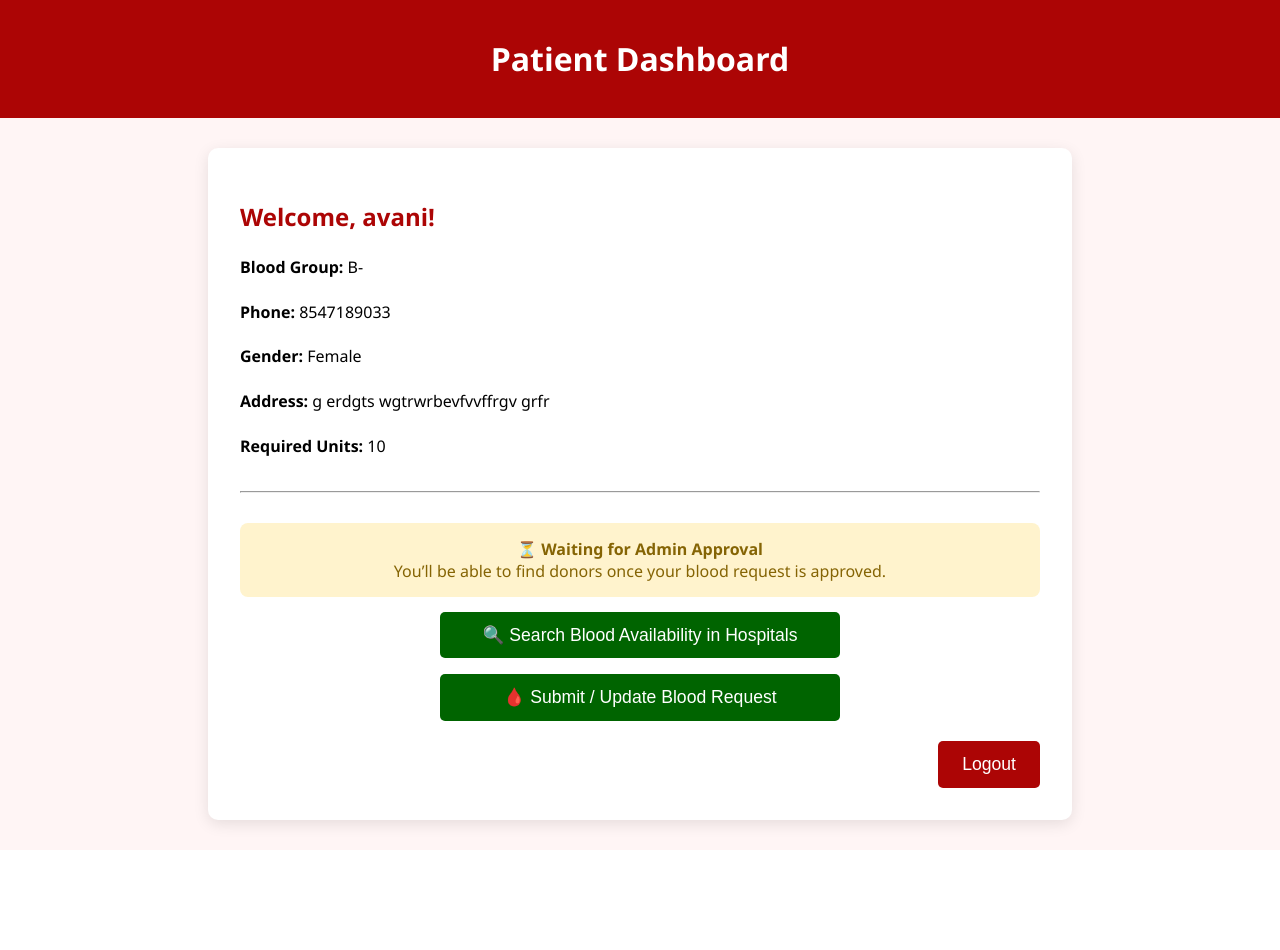
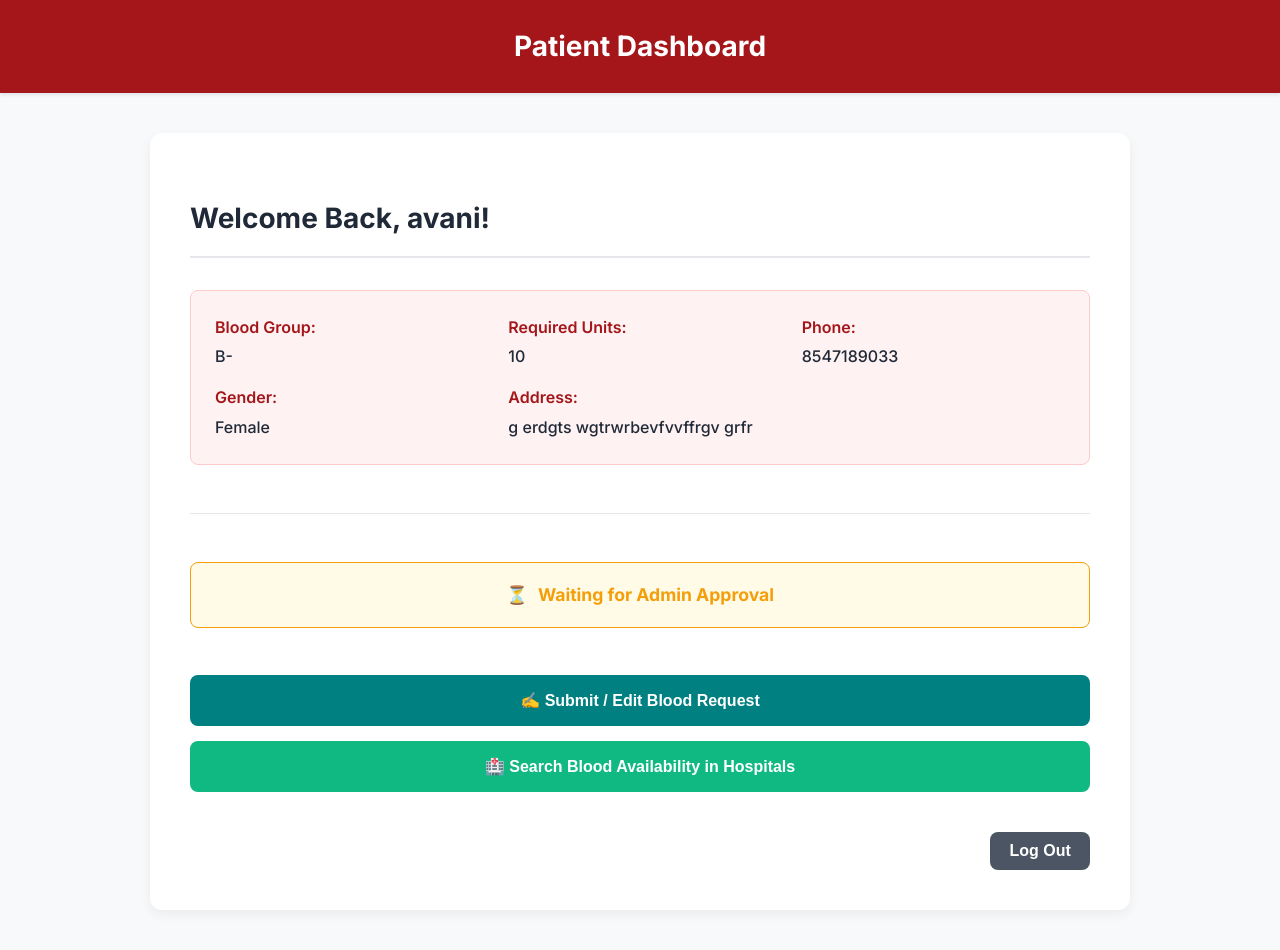
Before and after one commit to arathyrajeesh/blood-bank-management-django, a Django app: template bloodmanager/templates/patient/patient_dashboard.html in a window 1280 px wide. Before the commit the page ends 833 px from the top, so only its background shows below. Run offline with Django 5.2, Linux system fonts and the light colour scheme; the template is opened without the code that fills it: values that come from a table or form of the project are taken from there, others are empty; data comes from the database, SQL or seed files in the repository; tables that the repository leaves empty hold one stand-in row (values such as "Sample post").

Commit message:
patient dahsboad set

```diff
--- a/bloodmanager/templates/patient/patient_dashboard.html
+++ b/bloodmanager/templates/patient/patient_dashboard.html
@@ -1,52 +1,162 @@
+{% load static %}
 <!DOCTYPE html>
 <html lang="en">
 <head>
 <meta charset="UTF-8">
 <meta name="viewport" content="width=device-width, initial-scale=1.0">
 <title>Patient Dashboard | Blood Bank</title>
+<link href="https://fonts.googleapis.com/css2?family=Inter:wght@400;500;600;700&display=swap" rel="stylesheet">
 <style>
+    :root {
+        --primary-red: #a4161a;
+        --secondary-red: #d32f2f;
+        --accent-green: #059669;
+        --background: #f8f9fa;
+        --card-bg: #ffffff;
+        --text-dark: #1f2937;
+        --text-light: #4b5563;
+        --border: #e5e7eb;
+        --shadow: 0 4px 12px rgba(0,0,0,0.06);
+        --pending: #f59e0b;
+        --edit-btn: #3b82f6;
+    }
+
     body {
-        font-family: 'Segoe UI', Tahoma, sans-serif;
-        background: #fff5f5;
+        font-family: 'Inter', sans-serif;
+        background: var(--background);
+        color: var(--text-dark);
         margin: 0;
-        padding: 0;
+        line-height: 1.6;
     }
+
     header {
-        background: rgb(172, 5, 5);
-        color: white;
-        padding: 1rem;
+        background: var(--primary-red);
+        color: var(--card-bg);
+        padding: 1.5rem;
         text-align: center;
+        box-shadow: 0 2px 4px rgba(0,0,0,0.1);
     }
+    header h1 {
+        margin: 0;
+        font-size: 1.75rem;
+        font-weight: 700;
+    }
+
     .container {
-        max-width: 800px;
-        background: white;
-        margin: 30px auto;
+        max-width: 900px;
+        background: var(--card-bg);
+        margin: 40px auto;
+        padding: 2.5rem;
+        border-radius: 12px;
+        box-shadow: var(--shadow);
+    }
+
+    h2 {
+        color: var(--text-dark);
+        font-size: 1.75rem;
+        font-weight: 700;
+        border-bottom: 2px solid var(--border);
+        padding-bottom: 15px;
+        margin-bottom: 2rem;
+    }
+
+    .info-card {
+        background: #fef2f2;
+        border: 1px solid #fecaca;
+        border-radius: 8px;
+        padding: 1.5rem;
+        display: grid;
+        grid-template-columns: repeat(auto-fit, minmax(250px, 1fr));
+        gap: 15px 30px;
+        margin-bottom: 2rem;
+    }
+
+    .info-card p { margin: 0; font-size: 1rem; }
+    .info-card strong { color: var(--primary-red); font-weight: 600; display: block; margin-bottom: 4px; }
+    .info-card span { color: var(--text-dark); font-weight: 500; }
+
+    .status-alert {
+        text-align: center;
+        padding: 18px;
+        border-radius: 8px;
+        font-weight: 600;
+        margin-bottom: 2rem;
+        display: flex;
+        align-items: center;
+        justify-content: center;
+        font-size: 1.1rem;
+    }
+    .pending {
+        background: #fffbe6;
+        color: var(--pending);
+        border: 1px solid var(--pending);
+    }
+    .pending strong { margin-left: 10px; }
+
+    .action-group { display: flex; flex-direction: column; gap: 15px; margin-top: 2rem; }
+
+    button {
+        width: 100%;
+        padding: 1rem 1.5rem;
+        border: none;
+        border-radius: 8px;
+        cursor: pointer;
+        font-size: 1rem;
+        font-weight: 600;
+        transition: background 0.3s ease, transform 0.1s ease;
+    }
+
+    .btn-edit-profile { background: var(--edit-btn); color: #fff; }
+    .btn-edit-profile:hover { background: #2563eb; }
+
+    .btn-find-donor { background: var(--primary-red); color: #fff; }
+    .btn-find-donor:hover { background: var(--secondary-red); }
+    .btn-search-hospitals { background: #10b981; color: #fff; }
+    .btn-search-hospitals:hover { background: var(--accent-green); }
+    .btn-request { background: #008080; color: #fff; }
+    .btn-request:hover { background: #006666; }
+
+    .edit-profile-section {
+        background: #f7f9fc;
         padding: 2rem;
-        border-radius: 10px;
-        box-shadow: 0 4px 15px rgba(0,0,0,0.1);
+        border-radius: 8px;
+        border: 1px solid var(--border);
+        margin-top: 2rem;
+        display: none;
     }
-    h2 {
-        color: rgb(172, 5, 5);
+    .edit-profile-section.active { display: block; }
+
+    .edit-profile-section form p { margin-bottom: 15px; }
+    .edit-profile-section form label { font-weight: 600; display: block; margin-bottom: 5px; color: var(--text-dark); }
+    .edit-profile-section form input,
+    .edit-profile-section form select,
+    .edit-profile-section form textarea {
+        width: 100%;
+        padding: 10px 12px;
+        border: 1px solid var(--border);
+        border-radius: 6px;
+        font-size: 1rem;
+        box-sizing: border-box;
     }
-    .info {
-        margin-top: 20px;
-        line-height: 1.8;
+    .edit-profile-section .save-btn {
+        width: auto;
+        padding: 0.8rem 1.5rem;
+        margin-top: 10px;
+        float: right;
+        background: var(--edit-btn);
+        color: #fff;
     }
-    button {
-        padding: 0.8rem 1.5rem;
-        background: rgb(172, 5, 5);
-        color: white;
-        border: none;
-        border-radius: 5px;
-        cursor: pointer;
-        font-size: 1.1em;
-    }
-    button:hover {
-        background: #a00000;
-    }
-    .logout {
-        text-align: right;
-        margin-top: 20px;
+
+    .logout { text-align: right; margin-top: 40px; }
+    .logout button { width: auto; background: var(--text-light); padding: 0.6rem 1.2rem; color: #fff; }
+    .logout button:hover { background: #374151; }
+
+    hr { border: none; height: 1px; background: var(--border); margin: 3rem 0; }
+
+    @media (max-width: 600px) {
+        .container { margin: 20px; padding: 1.5rem; }
+        .info-card { grid-template-columns: 1fr; }
+        .edit-profile-section .save-btn { float: none; width: 100%; }
     }
 </style>
 </head>
@@ -56,56 +166,55 @@
 </header>
 
 <div class="container">
-    <h2>Welcome, {{ patient.user.username }}!</h2>
-    <div class="info">
-        <p><strong>Blood Group:</strong> {{ patient.blood_group }}</p>
-        <p><strong>Phone:</strong> {{ patient.phone }}</p>
-        <p><strong>Gender:</strong> {{ patient.gender }}</p>
-        <p><strong>Address:</strong> {{ patient.address }}</p>
-        <p><strong>Required Units:</strong> {{ patient.required_units }}</p>
+    <h2>Welcome Back, {{ patient.user.username }}!</h2>
+
+    <div class="info-card">
+        <p><strong>Blood Group:</strong> <span>{{ patient.blood_group }}</span></p>
+        <p><strong>Required Units:</strong> <span>{{ patient.required_units }}</span></p>
+        <p><strong>Phone:</strong> <span>{{ patient.phone }}</span></p>
+        <p><strong>Gender:</strong> <span>{{ patient.gender }}</span></p>
+        <p><strong>Address:</strong> <span>{{ patient.address }}</span></p>
     </div>
 
-    <hr style="margin: 30px 0;">
+    <div class="edit-profile-section" id="editProfileForm">
+        <h3 style="color: var(--edit-btn); margin-top: 0; font-size: 1.3rem; border-bottom: 1px solid var(--border); padding-bottom: 10px;">
+            Update Personal Information
+        </h3>
+    </div>
 
+    <hr>
+
+    <div class="action-group">
         {% if is_approved %}
-        <p style="text-align: center;">
             <a href="{% url 'search-donors' %}" style="text-decoration: none;">
-                <button style="width: 60%; max-width: 400px;">
-                    Find Compatible Donors 🩸
-                </button>
+                <button class="btn-find-donor">🩸 Find Compatible Donors</button>
             </a>
-        </p>
-    {% else %}
-        <div style="text-align: center; background: #fff3cd; color: #856404; padding: 15px; border-radius: 8px;">
-            <strong>⏳ Waiting for Admin Approval</strong><br>
-            You’ll be able to find donors once your blood request is approved.
-        </div>
-    {% endif %}
-
-    <p style="text-align: center; margin-top: 15px;">
-        <a href="{% url 'search-hospitals' %}" style="text-decoration: none;">
-            <button style="width: 60%; max-width: 400px; background: #006400;">
-                🔍 Search Blood Availability in Hospitals
-            </button>
-        </a>
-    </p>
-
-    {% if  patient.approved %}
-    <p style="text-align:center; margin-top:15px;">
-        <a href="{% url 'submit-blood-request' %}">
-            <button style="width:60%; max-width:400px; background:#006400;">
-                🩸 Submit / Update Blood Request
-            </button>
-        </a>
-    </p>
-    {% endif %}
+            <a href="{% url 'submit-blood-request' %}" style="text-decoration: none;">
+                <button class="btn-request">✍️ Update Blood Request</button>
+            </a>
+            <a href="{% url 'search-hospitals' %}" style="text-decoration: none;">
+                <button class="btn-search-hospitals">🏥 Search Blood Availability in Hospitals</button>
+            </a>
+        {% else %}
+            <div class="status-alert pending">
+                ⏳ <strong>Waiting for Admin Approval</strong>
+            </div>
+            <a href="{% url 'submit-blood-request' %}" style="text-decoration: none;">
+                <button class="btn-request">✍️ Submit / Edit Blood Request</button>
+            </a>
+            <a href="{% url 'search-hospitals' %}" style="text-decoration: none;">
+                <button class="btn-search-hospitals">🏥 Search Blood Availability in Hospitals</button>
+            </a>
+        {% endif %}
+    </div>
 
     <div class="logout">
         <form method="POST" action="{% url 'logout' %}">
             {% csrf_token %}
-            <button type="submit">Logout</button>
+            <button type="submit">Log Out</button>
         </form>
     </div>
 </div>
+
 </body>
 </html>
```
